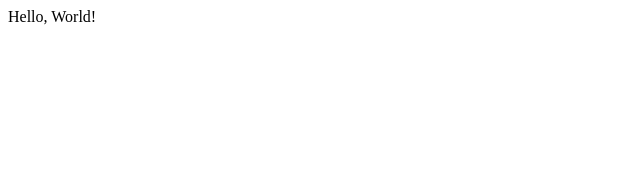
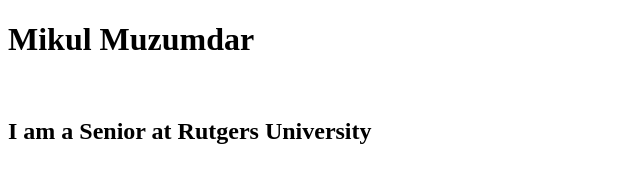
Before and after one commit to mikul109/mikul109.github.io, a plain HTML site: page index.html in a window 1280 px wide. Shown: the whole page, without its empty margins (0-640 px from the left). Drawn offline with Linux system fonts and the light colour scheme.

Commit message:
Initial commit

```diff
--- a/index.html
+++ b/index.html
@@ -1,6 +1,12 @@
 <!DOCTYPE html>
 <html lang="en">
 <meta charset="UTF-8">
+
 <title>Mikul Muzumdar</title>
-<body>Hello, World!</body>
+
+<body>
+  <h1>Mikul Muzumdar</h1> <br>
+  <h2>I am a Senior at Rutgers University</h2>
+</body>
+
 </html>
```
